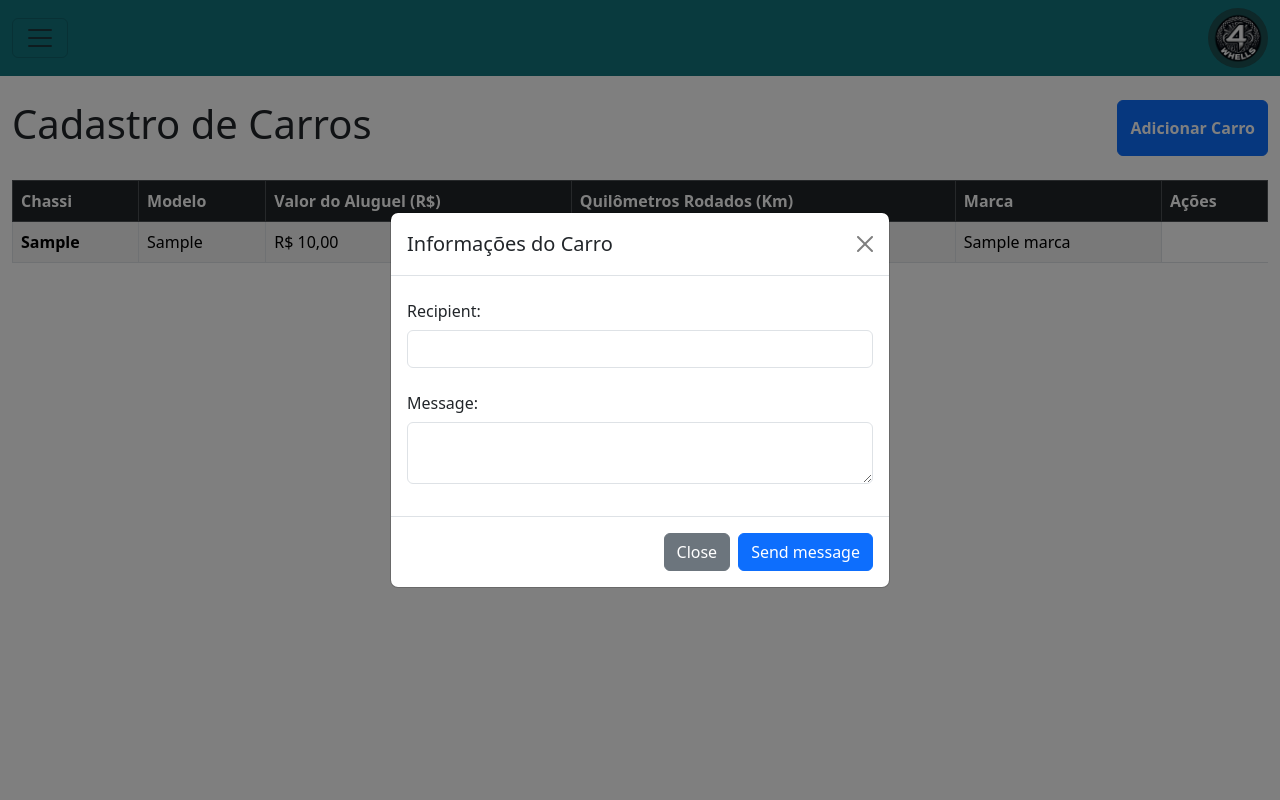
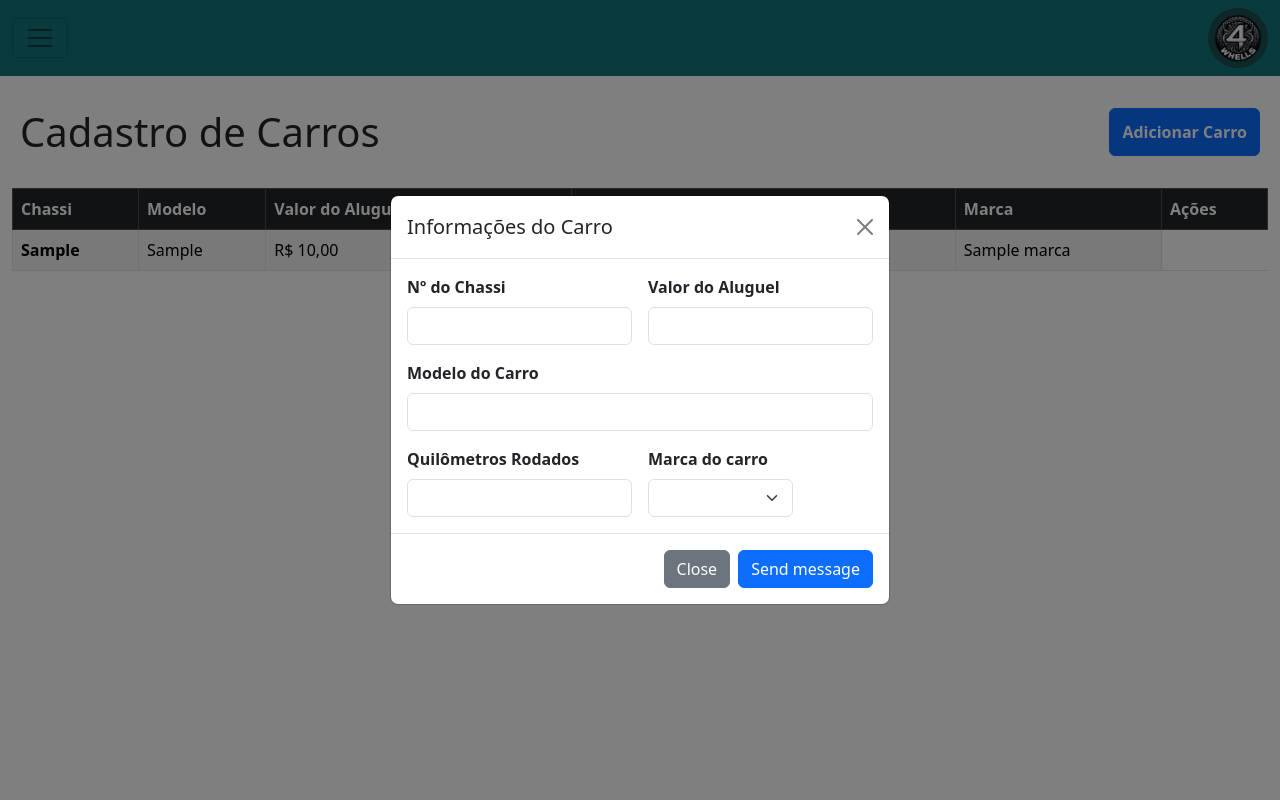
Before and after one commit to Guizin997/4whelss, a PHP site: page /cars_table.php in a window 1280 px wide, after a click on "Adicionar Carro". Run offline with PHP 8.4, Linux system fonts and the light colour scheme; the visitor is signed in with stand-in values (Sample User, id 1); tables that the repository leaves empty or names only in its code hold one stand-in row (values such as "Sample post"); lists and menus that the app fills with data are empty.

Commit message:
modal de informações

```diff
--- a/site/cars_table.php
+++ b/site/cars_table.php
@@ -15,9 +15,9 @@ $cars = $result->fetchAll(PDO::FETCH_OBJ);
 ?>
 
 <div id="body">
-   <div class="container-fluid d-flex justify-content-between">
-      <h1>Cadastro de Carros</h1>
-      <button type="button" class="btn btn-primary fw-bold" data-bs-toggle="modal" data-bs-target="#carsTable">Adicionar Carro</button>
+   <div class="container-fluid d-flex flex-wrap justify-content-between">
+      <h1 class="m-2">Cadastro de Carros</h1>
+      <button type="button" class="btn btn-primary fw-bold m-2" data-bs-toggle="modal" data-bs-target="#carsTable">Adicionar Carro</button>
       <div class="modal fade" id="carsTable" tabindex="-1" aria-labelledby="insertModal" aria-hidden="true">
          <div class="modal-dialog modal-dialog-centered modal-dialog-scrollable">
             <div class="modal-content">
@@ -26,14 +26,31 @@ $cars = $result->fetchAll(PDO::FETCH_OBJ);
                   <button type="button" class="btn-close" data-bs-dismiss="modal" aria-label="Close"></button>
                </div>
                <div class="modal-body">
-                  <form>
-                     <div class="mb-3">
-                        <label for="recipient-name" class="col-form-label">Recipient:</label>
-                        <input type="text" class="form-control" id="recipient-name">
+                  <form class="row g-3">
+                     <div class="col-md-6">
+                        <label for="inputChassi" class="form-label fw-semibold">Nº do Chassi</label>
+                        <input type="number" class="form-control" id="inputChassi">
                      </div>
-                     <div class="mb-3">
-                        <label for="message-text" class="col-form-label">Message:</label>
-                        <textarea class="form-control" id="message-text"></textarea>
+                     <div class="col-md-6">
+                        <label for="inputPassword4" class="form-label fw-semibold">Valor do Aluguel</label>
+                        <input type="number" class="form-control" id="inputPassword4">
+                     </div>
+                     <div class="col-12">
+                        <label for="inputAddress" class="form-label fw-semibold">Modelo do Carro</label>
+                        <input type="text" class="form-control" id="inputAddress">
+                     </div>
+                     <div class="col-md-6">
+                        <label for="inputKm" class="form-label fw-semibold">Quilômetros Rodados</label>
+                        <input type="number" class="form-control" id="inputKm">
+                     </div>
+                     <div class="col-md-4">
+                        <label for="inputMarca" class="form-label fw-semibold">Marca do carro</label>
+                        <select id="inputMarca" class="form-select">
+                           <option selected></option>
+                           <?php
+                           $sql = "SELECT nome FROM marcas"
+                           ?>
+                        </select>
                      </div>
                   </form>
                </div>
```
